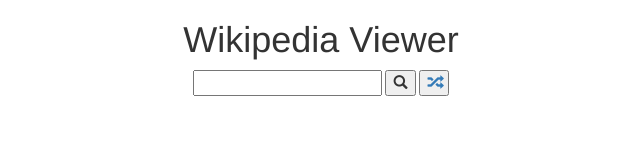
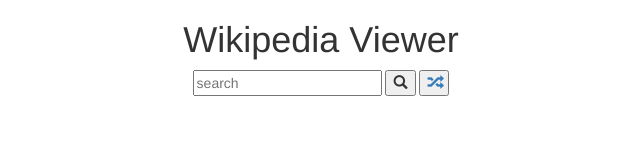
Before and after one commit to lacyjpr/wikipedia_viewer, a plain HTML site: page index.html in a window 1280 px wide. Shown: the full height of the page, 319-959 px from the left. Drawn offline with nearby package versions, Linux system fonts and the light colour scheme.

Commit message:
add placeholder to search bar

```diff
--- a/index.html
+++ b/index.html
@@ -18,7 +18,7 @@
 		<div class="container text-center">
 			<h1>Wikipedia Viewer</h1>
 			<form id="form-container" class="form-container">
-				<input type="text" id="searchText" required>
+				<input type="text" id="searchText" placeholder="search" required>
     			<button id="submit"><i class="glyphicon glyphicon-search"></i></button>
 				<a href="https://en.wikipedia.org/wiki/Special:Random" target="_blank"><button><i class="glyphicon glyphicon-random"></i></button></a>
     		</form>
```
